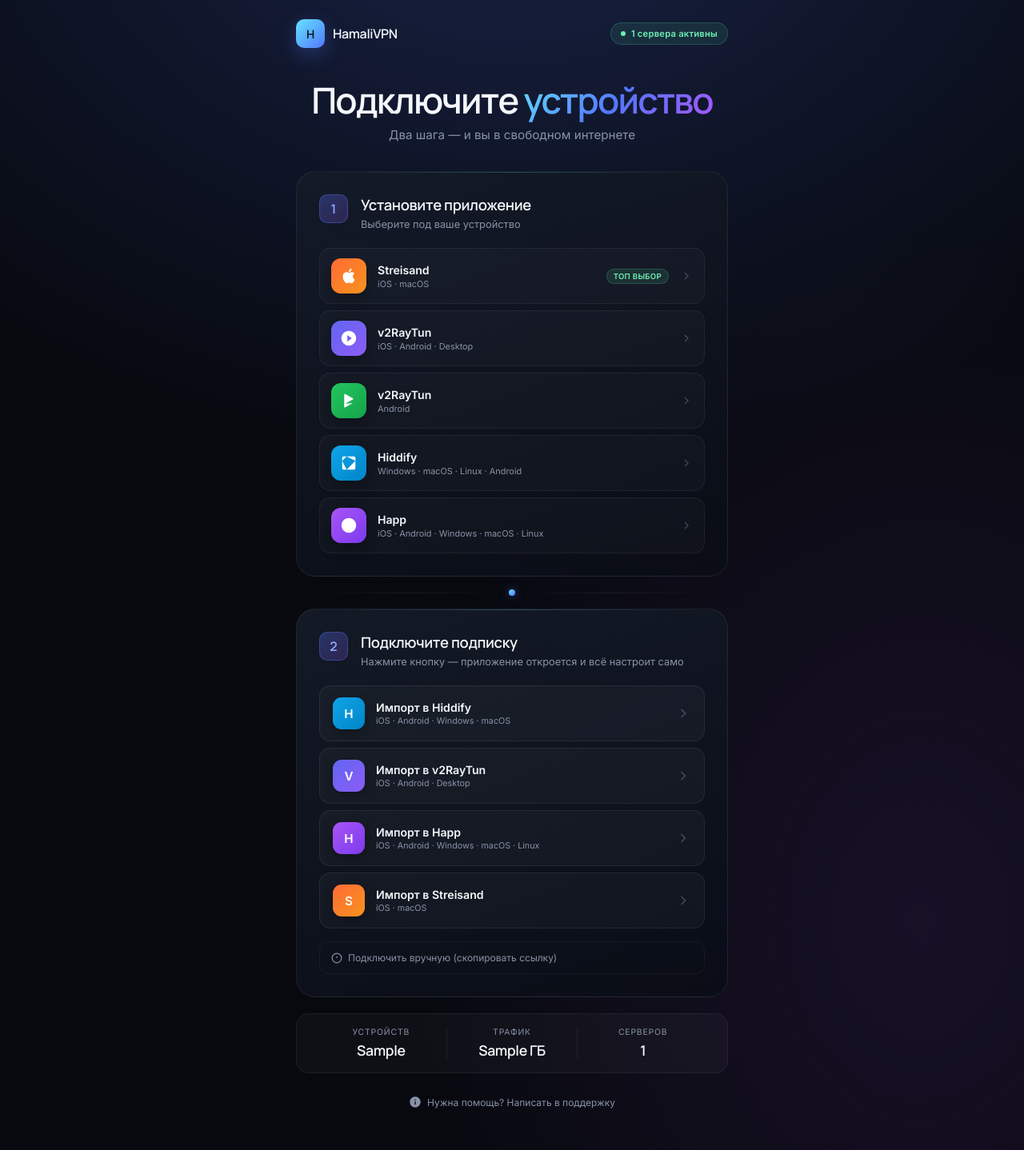
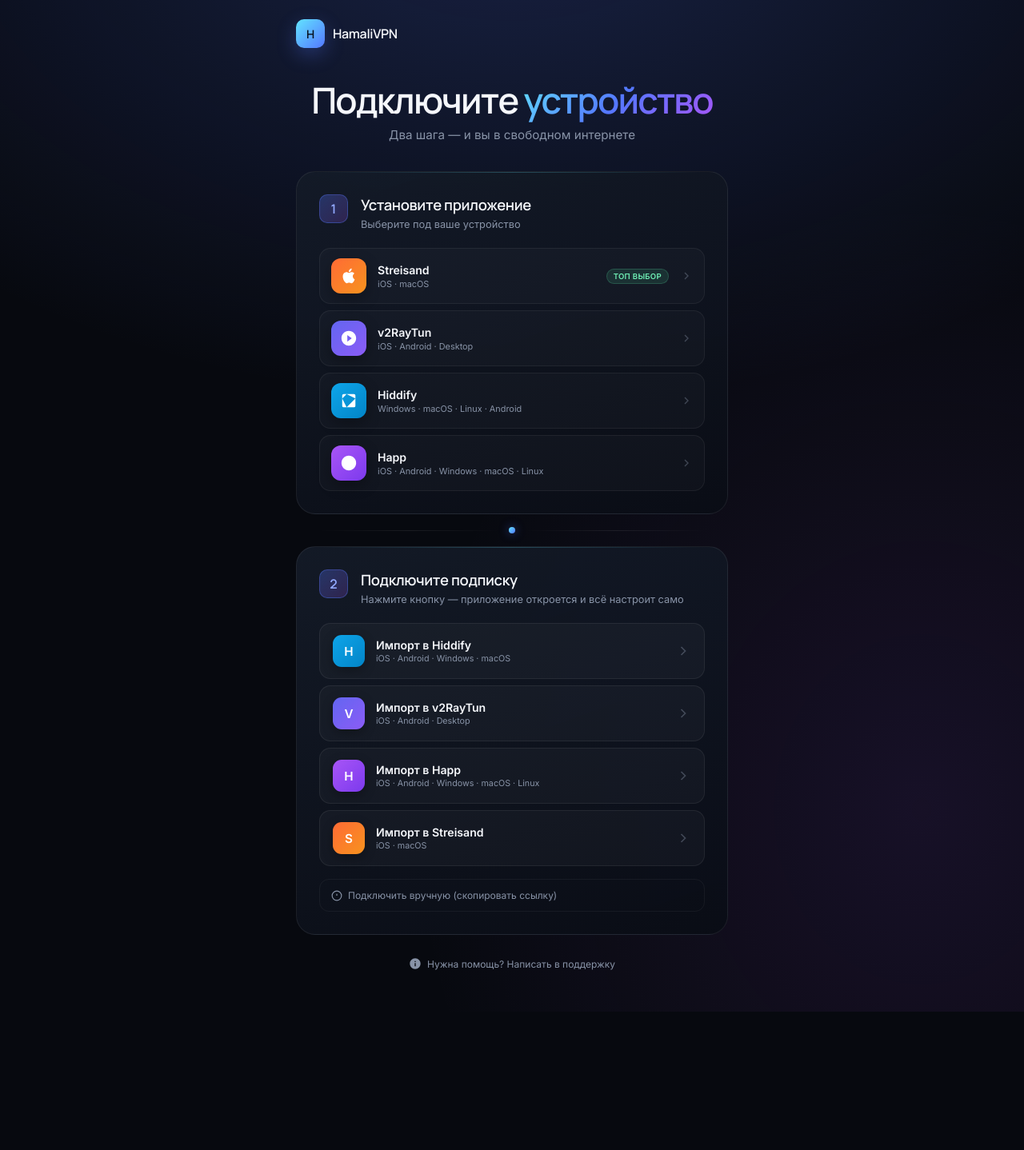
Before and after one commit to uclam0556-glitch/vpn, a FastAPI app: template src/hamalivpn/templates/connect.html in a window 1280 px wide. Shown: the whole page at 80% size. After the commit the page ends 1265 px from the top, so only its background shows below. Run offline with FastAPI, Linux system fonts and the light colour scheme; the template is opened without the code that fills it: most values are stand-ins (such as "Sample title", 1, 10 or a date in 2020).

Commit message:
feat(portal): reseller key returns connect-page link; fix device_limit; clean connect page; support=@Hamali_Support
Co-Authored-By: Claude Opus 4.8 <noreply@anthropic.com>

```diff
--- a/src/hamalivpn/config.py
+++ b/src/hamalivpn/config.py
@@ -24,7 +24,7 @@ class Settings(BaseSettings):
     bot_token: SecretStr = SecretStr("")
     bot_username: str = "HamaliVpn_bot"
     admin_telegram_ids: str = ""
-    support_username: str = "HamaliVpn_bot"
+    support_username: str = "Hamali_Support"
 
     admin_username: str = "admin"
     admin_password: SecretStr = SecretStr("change-me")
--- a/src/hamalivpn/portal_web/index.html
+++ b/src/hamalivpn/portal_web/index.html
@@ -6,7 +6,7 @@
   <meta name="theme-color" content="#0a0b14" />
   <title>HamaliVPN · Партнёрский кабинет</title>
   <link rel="icon" type="image/svg+xml" href="/portal/assets/favicon.svg" />
-  <link rel="stylesheet" href="/portal/assets/styles.css?v=5" />
+  <link rel="stylesheet" href="/portal/assets/styles.css?v=6" />
 </head>
 <body>
   <div id="app" class="app">
@@ -16,6 +16,6 @@
     </div>
   </div>
   <div id="toast" class="toast" aria-live="polite"></div>
-  <script type="module" src="/portal/assets/app.js?v=5"></script>
+  <script type="module" src="/portal/assets/app.js?v=6"></script>
 </body>
 </html>
--- a/src/hamalivpn/templates/connect.html
+++ b/src/hamalivpn/templates/connect.html
@@ -9,17 +9,6 @@
       <div class="cv2-logo-mark">H</div>
       <span class="cv2-logo-name">HamaliVPN</span>
     </div>
-    {% if not expired %}
-    <div class="cv2-status-pill {% if health_status == 'healthy' %}pill-green{% elif health_status == 'degraded' %}pill-yellow{% else %}pill-blue{% endif %}">
-      {% if health_status == "healthy" %}
-        <span class="pill-dot"></span> {{ endpoint_count }} сервера активны
-      {% elif health_status == "degraded" %}
-        <span class="pill-dot"></span> Требует проверки
-      {% else %}
-        <span class="pill-dot"></span> Готово к подключению
-      {% endif %}
-    </div>
-    {% endif %}
   </header>
 
   {% if expired %}
@@ -74,17 +63,6 @@
           <div class="cv2-app-info">
             <b>v2RayTun</b>
             <small>iOS · Android · Desktop</small>
-          </div>
-          <svg class="cv2-app-arrow" width="16" height="16" viewBox="0 0 24 24" fill="none" stroke="currentColor" stroke-width="2"><path d="m9 18 6-6-6-6"/></svg>
-        </a>
-
-        <a class="cv2-app" href="https://play.google.com/store/apps/details?id=com.v2raytun.android" target="_blank">
-          <div class="cv2-app-icon" style="background: linear-gradient(135deg, #22c55e, #16a34a);">
-            <svg width="22" height="22" viewBox="0 0 24 24" fill="white"><path d="M17.523 15.341L7.21 21.065a1 1 0 0 1-1.489-.87V3.805a1 1 0 0 1 1.489-.87l10.313 5.724a1 1 0 0 1 0 1.74l-10.313 5.724"/></svg>
-          </div>
-          <div class="cv2-app-info">
-            <b>v2RayTun</b>
-            <small>Android</small>
           </div>
           <svg class="cv2-app-arrow" width="16" height="16" viewBox="0 0 24 24" fill="none" stroke="currentColor" stroke-width="2"><path d="m9 18 6-6-6-6"/></svg>
         </a>
@@ -194,24 +172,6 @@
     </div>
   </div>
 
-  <!-- SUBSCRIPTION INFO BAR -->
-  <div class="cv2-info-bar">
-    <div class="cv2-info-item">
-      <span class="cv2-info-label">Устройств</span>
-      <span class="cv2-info-value">{{ subscription.device_limit }}</span>
-    </div>
-    <div class="cv2-info-sep"></div>
-    <div class="cv2-info-item">
-      <span class="cv2-info-label">Трафик</span>
-      <span class="cv2-info-value">{{ "∞" if subscription.traffic_limit_gb == 0 else subscription.traffic_limit_gb ~ " ГБ" }}</span>
-    </div>
-    <div class="cv2-info-sep"></div>
-    <div class="cv2-info-item">
-      <span class="cv2-info-label">Серверов</span>
-      <span class="cv2-info-value">{{ endpoint_count if endpoint_count else "—" }}</span>
-    </div>
-  </div>
-
   {% endif %}
 
   <!-- FOOTER -->
```
Also changed, not shown: src/hamalivpn/api.py (+12 -3 lines), src/hamalivpn/portal_web/app.js (+14 -20 lines).
